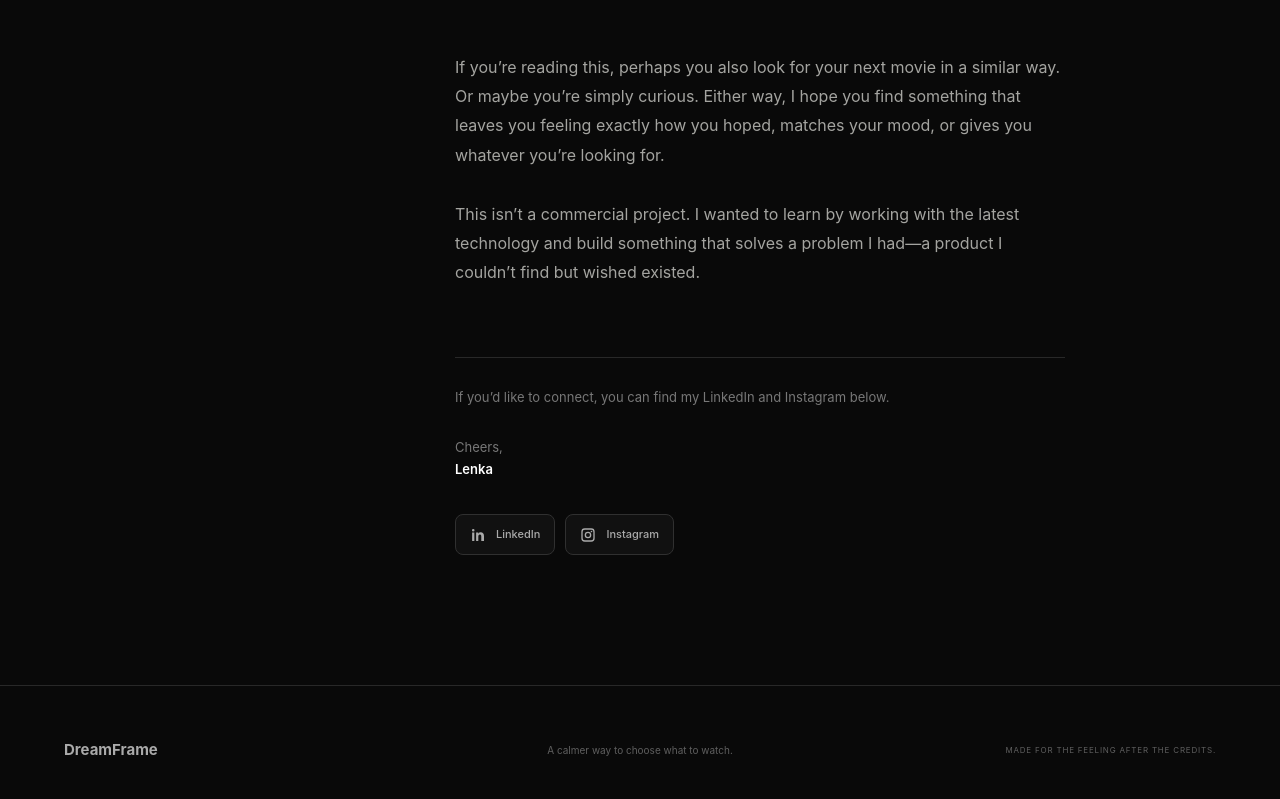
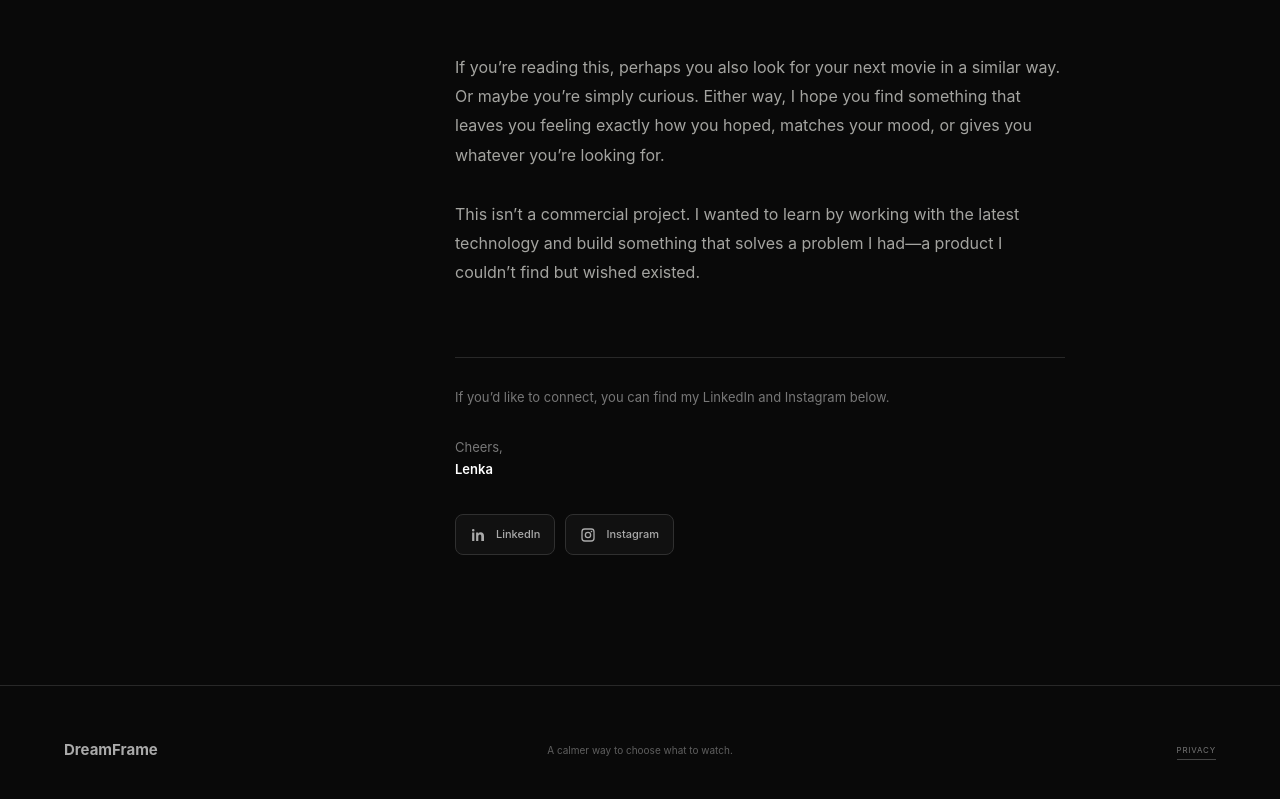
Before and after one commit to lenkabr/DreamFrame, a Next.js app: page /story in a window 1280 px wide. Shown: the part 1195-1994 px from the top of the page. Built offline with nearby package versions, Linux system fonts and the light colour scheme.

Commit message:
Link privacy notice from the story page

```diff
--- a/app/story/page.tsx
+++ b/app/story/page.tsx
@@ -48,6 +48,6 @@ export default function StoryPage() {
       </div>
     </article>
 
-    <footer><span>DreamFrame</span><p>A calmer way to choose what to watch.</p><p>Made for the feeling after the credits.</p></footer>
+    <footer><span>DreamFrame</span><p>A calmer way to choose what to watch.</p><p><Link className="privacy-link" href="/privacy">Privacy</Link></p></footer>
   </main>;
 }
```
